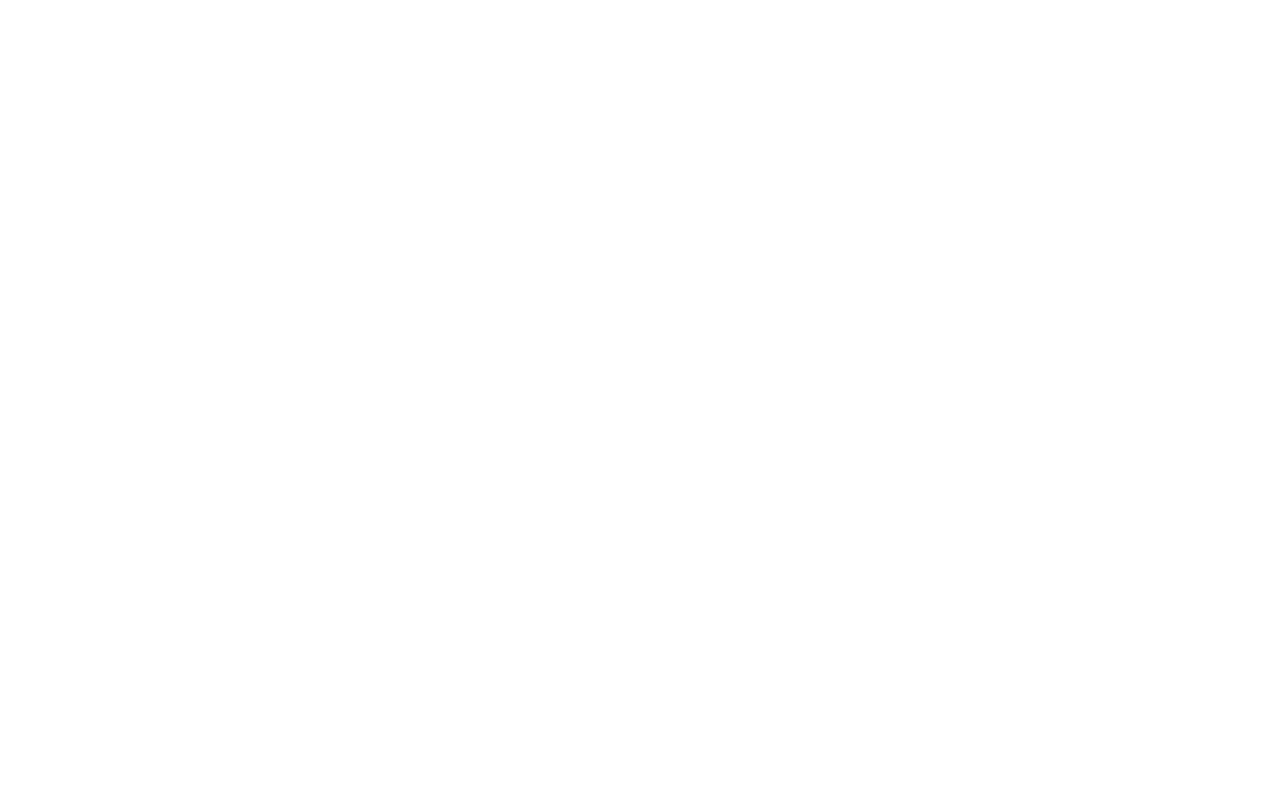
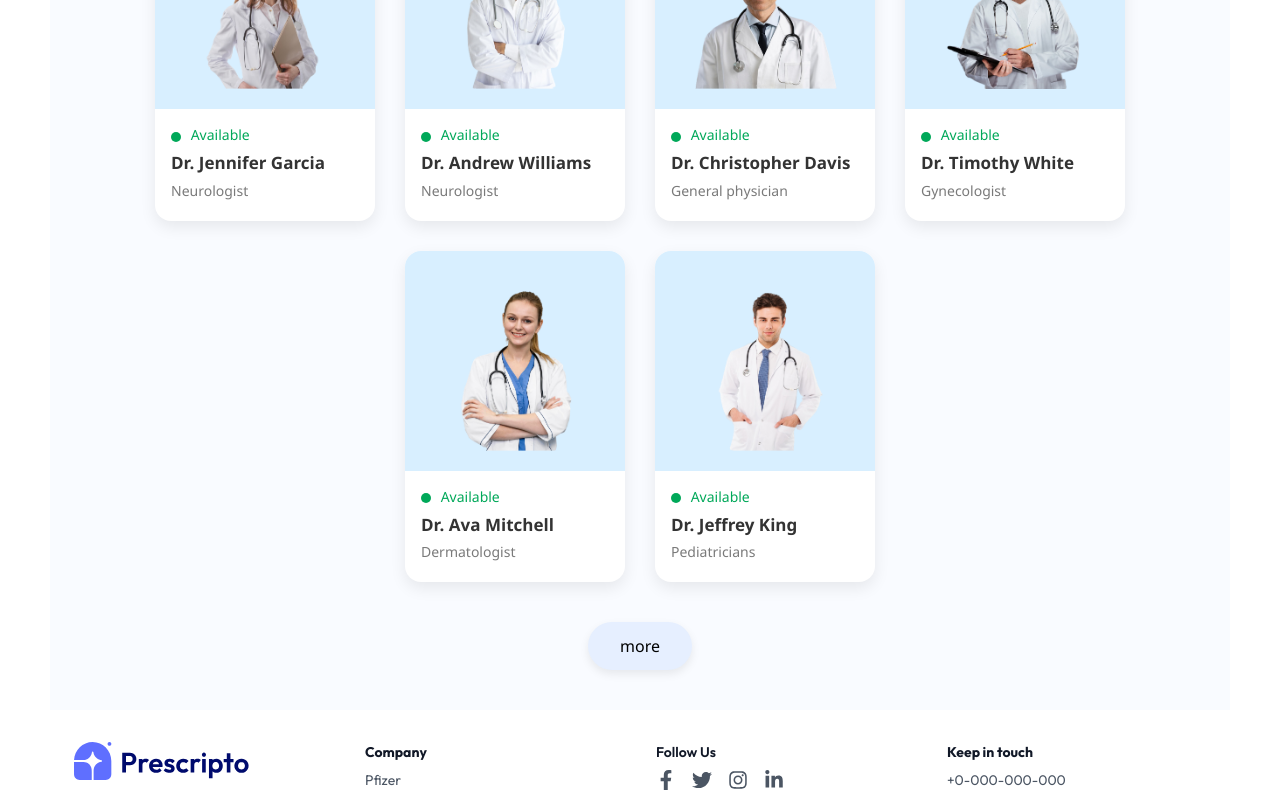
Before and after one commit to Elnemr01/ITI-Mansoura-Hakathon-2025, a React (Vite) app: page /allDoctors in a window 1280 px wide. Shown: the part 700-1500 px from the top of the page. Before the commit the page ends 800 px from the top, so only its background shows below. Built offline with nearby package versions, Linux system fonts and the light colour scheme.

Commit message:
doctor card

```diff
--- /dev/null
+++ b/src/components/Doctorcard/Doctor.css
@@ -0,0 +1,115 @@
+.doctors-section {
+  text-align: left;
+  padding: 40px;
+  font-family: 'Segoe UI', sans-serif;
+  background-color: #f9fbff;
+}
+
+.section-title {
+  font-size: 32px;
+  margin-bottom: 10px;
+  text-align: center;
+}
+
+.section-subtitle {
+  color: #666;
+  margin-bottom: 40px;
+  font-size: 16px;
+  text-align: center;
+}
+
+.doctor-list {
+  display: flex;
+  flex-wrap: wrap;
+  justify-content: center;
+  gap: 30px;
+}
+
+.doctor-card {
+  background-color: #ffffff;
+  border-radius: 16px;
+  padding: 0 0 20px;
+  width: 220px;
+  box-shadow: 0 6px 16px rgba(0, 0, 0, 0.08);
+  text-align: left;
+  transition: transform 0.3s ease, box-shadow 0.3s ease;
+  position: relative;
+  overflow: hidden;
+}
+
+.doctor-card:hover {
+  transform: translateY(-8px);
+  box-shadow: 0 10px 20px rgba(0, 0, 0, 0.15);
+}
+
+.doctor-img-container {
+  background-color: #d8efff;
+  padding: 20px;
+  display: flex;
+  justify-content: center;
+  align-items: center;
+  height: 220px;
+}
+
+.doctor-img {
+  max-width: 100%;
+  max-height: 100%;
+  border-radius: 12px;
+  object-fit: cover;
+}
+
+.doctor-status {
+  color: #00a859;
+  font-weight: 500;
+  font-size: 14px;
+  margin: 15px 0 5px 16px;
+}
+
+.status-dot {
+  display: inline-block;
+  width: 10px;
+  height: 10px;
+  background-color: #00a859;
+  border-radius: 50%;
+  margin-right: 6px;
+  vertical-align: middle;
+}
+
+.doctor-name {
+  font-size: 17px;
+  font-weight: 600;
+  margin: 0 0 4px 16px;
+  color: #333;
+}
+
+.doctor-specialty {
+  color: #7a7a7a;
+  font-size: 14px;
+  font-weight: 400;
+  margin-left: 16px;
+}
+
+/* زر "more" */
+.more-button-container {
+  display: flex;
+  justify-content: center;
+  margin-top: 40px;
+}
+
+.more-button {
+  background-color: #e6efff;
+  color: #000;
+  border: none;
+  border-radius: 30px;
+  padding: 12px 32px;
+  font-size: 16px;
+  font-weight: 500;
+  cursor: pointer;
+  box-shadow: 0 4px 10px rgba(0, 0, 0, 0.08);
+  transition: background-color 0.3s ease, box-shadow 0.3s ease;
+}
+
+.more-button:hover {
+  background-color: #d0e3ff;
+  box-shadow: 0 6px 14px rgba(0, 0, 0, 0.12);
+}
--- /dev/null
+++ b/src/components/Doctorcard/Doctor.jsx
@@ -0,0 +1,53 @@
+import React from 'react';
+import './Doctor.css';
+import doc1Img from '../../assets/assets_frontend/doc1.png';
+import doc2Img from '../../assets/assets_frontend/doc2.png';
+import doc11Img from '../../assets/assets_frontend/doc11.png';
+import doc4Img from '../../assets/assets_frontend/doc4.png';
+import doc5Img from '../../assets/assets_frontend/doc5.png';
+import doc6Img from '../../assets/assets_frontend/doc6.png';
+import doc7Img from '../../assets/assets_frontend/doc7.png';
+import doc8Img from '../../assets/assets_frontend/doc8.png';
+import doc9Img from '../../assets/assets_frontend/doc9.png';
+import doc10Img from '../../assets/assets_frontend/doc10.png';
+
+const doctors = [
+  { name: "Dr. Richard James", specialty: "Gastroenterologist", img: doc1Img },
+  { name: "Dr. Emily Larson", specialty: "Gynecologist", img: doc2Img },
+  { name: "Dr. Sarah Patel", specialty: "Dermatologist", img: doc11Img },
+  { name: "Dr. Christopher Lee", specialty: "Pediatricians", img: doc4Img },
+  { name: "Dr. Jennifer Garcia", specialty: "Neurologist", img: doc5Img },
+  { name: "Dr. Andrew Williams", specialty: "Neurologist", img: doc6Img },
+  { name: "Dr. Christopher Davis", specialty: "General physician", img: doc7Img },
+  { name: "Dr. Timothy White", specialty: "Gynecologist", img: doc8Img },
+  { name: "Dr. Ava Mitchell", specialty: "Dermatologist", img: doc9Img },
+  { name: "Dr. Jeffrey King", specialty: "Pediatricians", img: doc10Img },
+];
+
+export default function Doctor() {
+  return (
+    <div className="doctors-section">
+      <h2 className="section-title">Top Doctors to Book</h2>
+      <p className="section-subtitle">Simply browse through our extensive list of trusted doctors.</p>
+
+      <div className="doctor-list">
+        {doctors.map((doc, index) => (
+          <div className="doctor-card" key={index}>
+            <div className="doctor-img-container">
+              <img src={doc.img} alt={doc.name} className="doctor-img" />
+            </div>
+            <div className="doctor-status">
+              <span className="status-dot"></span> Available
+            </div>
+            <h3 className="doctor-name">{doc.name}</h3>
+            <p className="doctor-specialty">{doc.specialty}</p>
+          </div>
+        ))}
+      </div>
+
+      <div className="more-button-container">
+        <button className="more-button">more</button>
+      </div>
+    </div>
+  );
+}
--- a/src/pages/AllDoctors.jsx
+++ b/src/pages/AllDoctors.jsx
@@ -1,11 +1,10 @@
-import React from 'react'
+import React from 'react';
+import Doctor from '../components/Doctorcard/Doctor';
 
-const AllDoctors = () => {
-    return (
-        <div>
-            all doctor page
-        </div>
-    )
+export default function AllDoctors() {
+  return (
+    <div>
+      <Doctor />
+    </div>
+  );
 }
-
-export default AllDoctors
```
